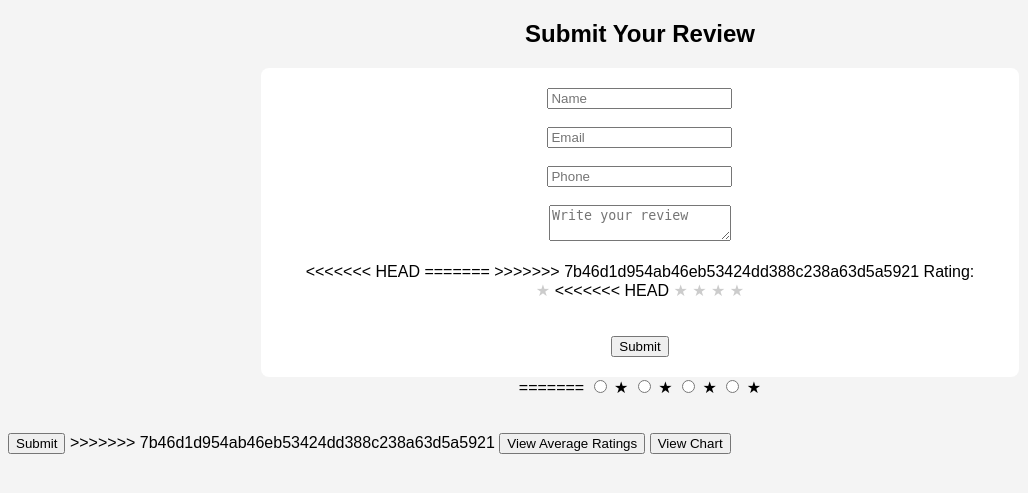
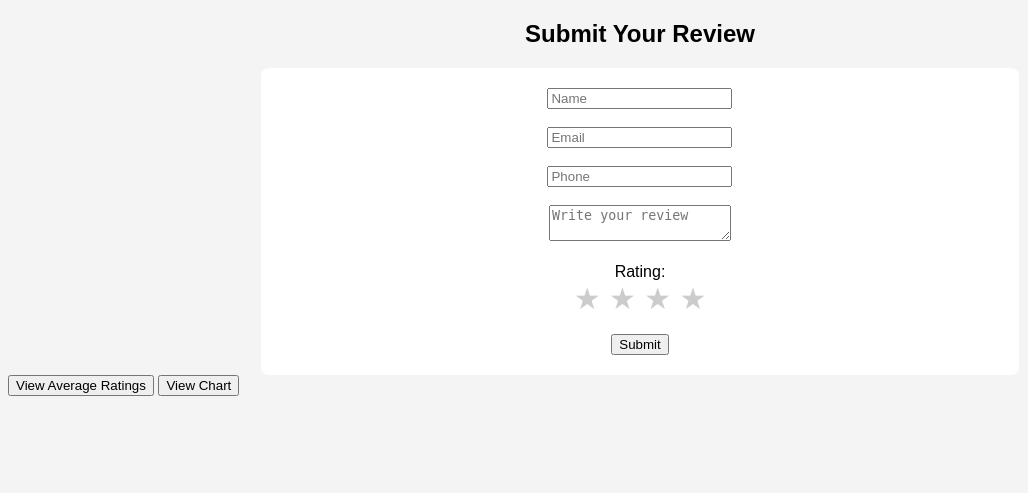
Before and after one commit to kushalachirasala-lang/demo, a Flask app: page / in a window 1280 px wide. Shown: the top 493 px of the page, without its empty margins (0-1028 px from the left). Run offline with Flask 3, Linux system fonts and the light colour scheme.

Commit message:
changed index

```diff
--- a/templates/index.html
+++ b/templates/index.html
@@ -31,11 +31,6 @@
             background-color: #007BFF;
             color: white;
         }
-<<<<<<< HEAD
-
-=======
-
->>>>>>> 7b46d1d954ab46eb53424dd388c238a63d5a5921
         /* ⭐ STAR RATING STYLE */
         .stars {
             display: inline-block;
@@ -66,18 +61,10 @@
             <input type="email" name="email" placeholder="Email" required><br><br>
             <input type="text" name="phone" placeholder="Phone" required><br><br>
             <textarea name="review" placeholder="Write your review" required></textarea><br><br>
-<<<<<<< HEAD
-
-=======
-
->>>>>>> 7b46d1d954ab46eb53424dd388c238a63d5a5921
             <!-- ⭐ STAR RATING ADDED HERE -->
             <label>Rating:</label><br>
             <div class="stars">
                 <input type="radio" id="star5" name="rating" value="5">
-                <label for="star5">★</label>
-<<<<<<< HEAD
-
                 <input type="radio" id="star4" name="rating" value="4">
                 <label for="star4">★</label>
 
@@ -93,26 +80,6 @@
 
             <button type="submit">Submit</button>
         </form>
-
-
-=======
-
-                <input type="radio" id="star4" name="rating" value="4">
-                <label for="star4">★</label>
-
-                <input type="radio" id="star3" name="rating" value="3">
-                <label for="star3">★</label>
-
-                <input type="radio" id="star2" name="rating" value="2">
-                <label for="star2">★</label>
-
-                <input type="radio" id="star1" name="rating" value="1" required>
-                <label for="star1">★</label>
-            </div><br><br>
-
-            <button type="submit">Submit</button>
-        </form>
->>>>>>> 7b46d1d954ab46eb53424dd388c238a63d5a5921
     </div>
     <button onclick="location.href='/avgrating'">View Average Ratings</button>
     <button onclick="location.href='/chart'">View Chart</button>
```
